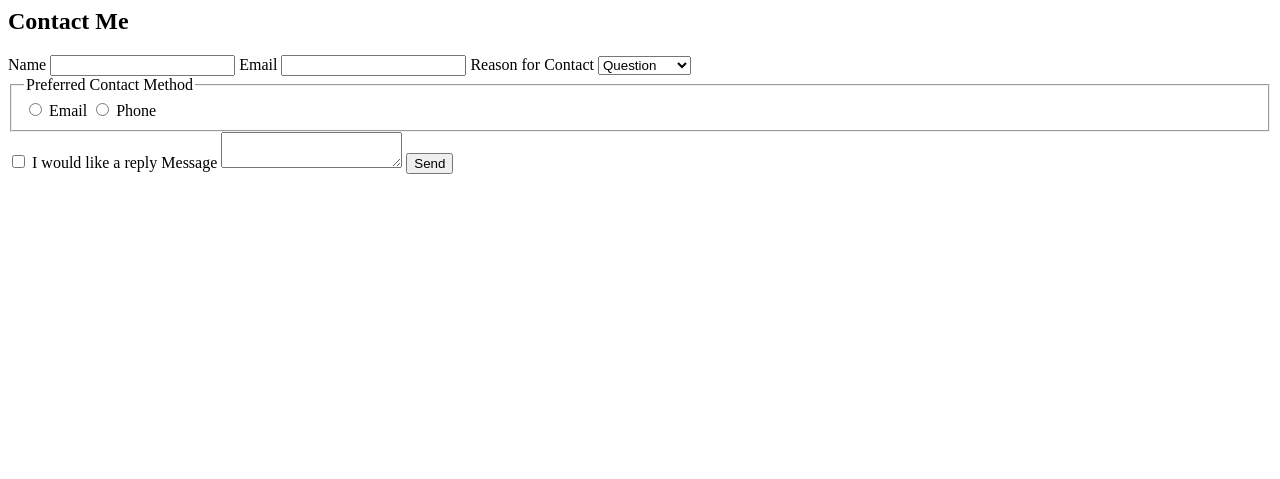
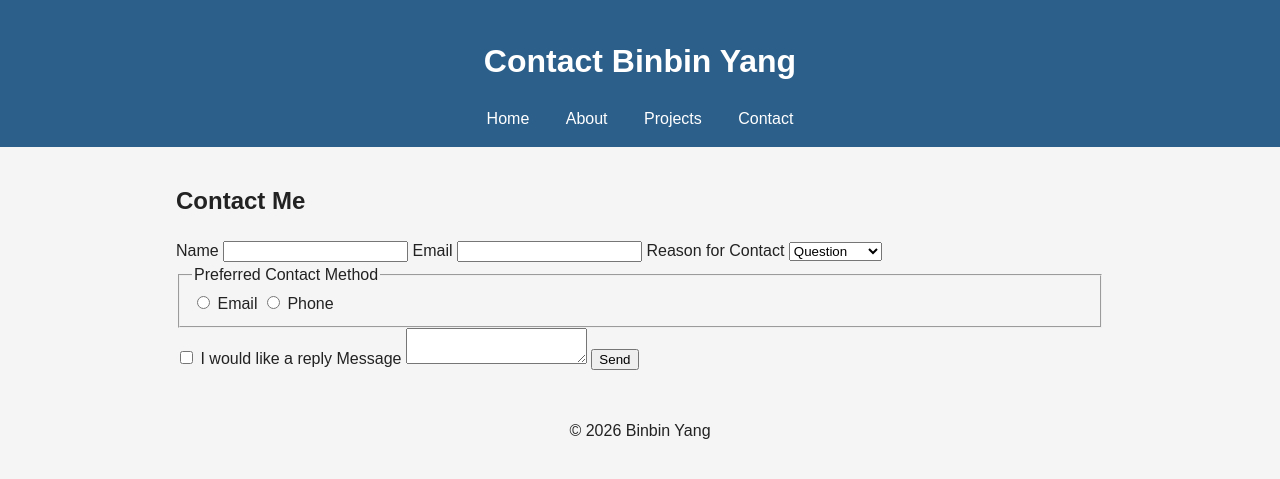
Before and after one commit to NullStart/cosc219-site, a plain HTML site: page contact.html in a window 1280 px wide. Drawn offline with Linux system fonts and the light colour scheme.

Commit message:
Added css

```diff
--- a/about.html
+++ b/about.html
@@ -4,6 +4,7 @@
   <meta charset="UTF-8">
   <meta name="viewport" content="width=device-width, initial-scale=1.0">
   <title>About - Binbin Yang</title>
+  <link rel="stylesheet" href="css/styles.css">
 </head>
 
 <body>
--- a/contact.html
+++ b/contact.html
@@ -1,4 +1,31 @@
+<!DOCTYPE html>
+<html lang="en">
+
+<head>
+  <meta charset="UTF-8">
+  <meta name="viewport" content="width=device-width, initial-scale=1.0">
+  <title>Contact - Binbin Yang</title>
+
+  <link rel="stylesheet" href="css/styles.css">
+</head>
+
+<body>
+
+  <header>
+    <h1>Contact Binbin Yang</h1>
+
+    <nav>
+      <ul>
+        <li><a href="index.html">Home</a></li>
+        <li><a href="about.html">About</a></li>
+        <li><a href="projects.html">Projects</a></li>
+        <li><a href="contact.html">Contact</a></li>
+      </ul>
+    </nav>
+  </header>
+
   <main>
+
     <h2>Contact Me</h2>
 
     <form>
@@ -14,36 +41,49 @@
         <option value="question">Question</option>
         <option value="feedback">Feedback</option>
         <option value="other">Other</option>
-      <option value="I don't know">I don't know</option>
+        <option value="unknown">I don't know</option>
       </select>
 
       <fieldset>
         <legend>Preferred Contact Method</legend>
 
-      <input type="radio"
+        <input
+          type="radio"
           id="contact-email"
           name="contact-method"
           value="email">
         <label for="contact-email">Email</label>
 
-      <input type="radio"
+        <input
+          type="radio"
           id="contact-phone"
           name="contact-method"
           value="phone">
         <label for="contact-phone">Phone</label>
       </fieldset>
 
-    <input type="checkbox"
+      <input
+        type="checkbox"
         id="reply"
         name="reply">
       <label for="reply">I would like a reply</label>
 
       <label for="message">Message</label>
-    <textarea id="message"
+      <textarea
+        id="message"
         name="message"
         required></textarea>
 
       <button type="submit">Send</button>
 
     </form>
+
   </main>
+
+  <footer>
+    <p>&copy; 2026 Binbin Yang</p>
+  </footer>
+
+</body>
+
+</html>
--- /dev/null
+++ b/css/styles.css
@@ -0,0 +1,62 @@
+:root {
+  --primary-color: #2c5f8a;
+  --background-color: #f5f5f5;
+  --text-color: #222222;
+  --spacing: 1rem;
+}
+
+*, *::before, *::after {
+  box-sizing: border-box;
+}
+
+body {
+  background-color: var(--background-color);
+  color: var(--text-color);
+  font-family: Arial, Helvetica, sans-serif;
+  line-height: 1.5;
+  margin: 0;
+}
+header {
+  background-color: var(--primary-color);
+  color: white;
+  padding: var(--spacing);
+  text-align: center;
+}
+
+nav ul {
+  list-style: none;
+  padding: 0;
+  margin: var(--spacing) 0 0;
+}
+
+nav li {
+  display: inline-block;
+  margin: 0 0.5rem;
+}
+
+nav a {
+  color: white;
+  text-decoration: none;
+  padding: 0.5rem;
+}
+
+nav a:hover {
+  text-decoration: underline;
+}
+
+nav a:focus {
+  outline: 0.2rem solid white;
+  outline-offset: 0.2rem;
+}
+main {
+  max-width: 60rem;
+  margin: 0 auto;
+  padding: var(--spacing);
+}
+footer {
+  max-width: 60rem;
+  margin: 0 auto;
+  padding: var(--spacing);
+  color: var(--text-color);
+  text-align: center;
+}
```
Also changed, not shown: index.html (+2 -0 lines), projects.html (+2 -0 lines). Lines whose indentation alone changed are shown as unchanged.
